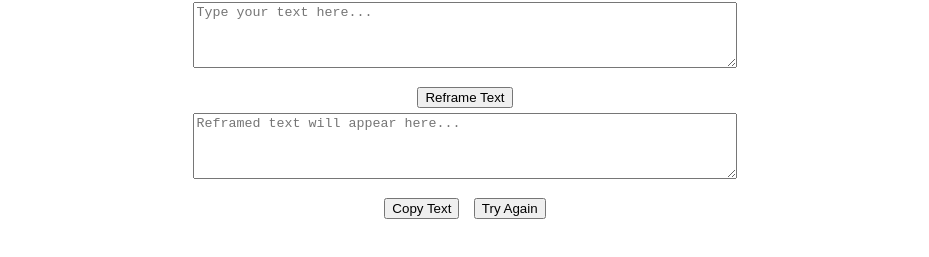
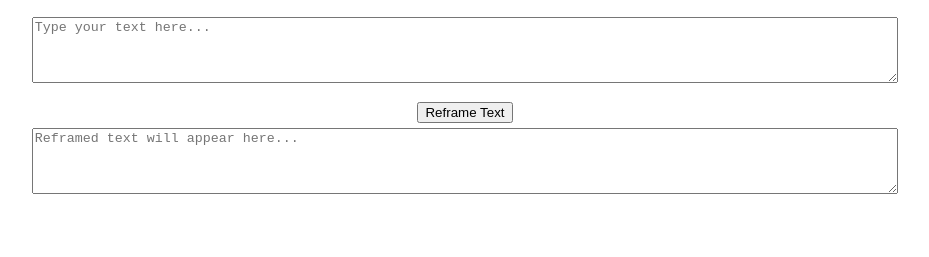
Before and after one commit to devenmartin/reframe, a plain HTML site: page index.html in a window 1280 px wide. Shown: the part 327-584 px from the top of the page, without its empty margins (175-1104 px from the left). Drawn offline with Linux system fonts and the light colour scheme; files that its build step writes are made by us from their sources; files whose address does not match are found by name.

Commit message:
Update index.html

```diff
--- a/index.html
+++ b/index.html
@@ -11,11 +11,7 @@
         <h1>Positive Reframer</h1>
         <textarea id="inputText" placeholder="Type your text here..." rows="4" cols="50"></textarea>
         <button onclick="generateReframe()">Reframe Text</button>
-        <div id="outputContainer">
-            <textarea id="outputText" placeholder="Reframed text will appear here..." rows="4" cols="50" readonly></textarea>
-            <button onclick="copyText()">Copy Text</button>
-            <button onclick="tryAgain()">Try Again</button>
-        </div>
+        <textarea id="outputText" placeholder="Reframed text will appear here..." rows="4" cols="50" readonly></textarea>
     </div>
 
     <script src="js/script.js"></script>
```
